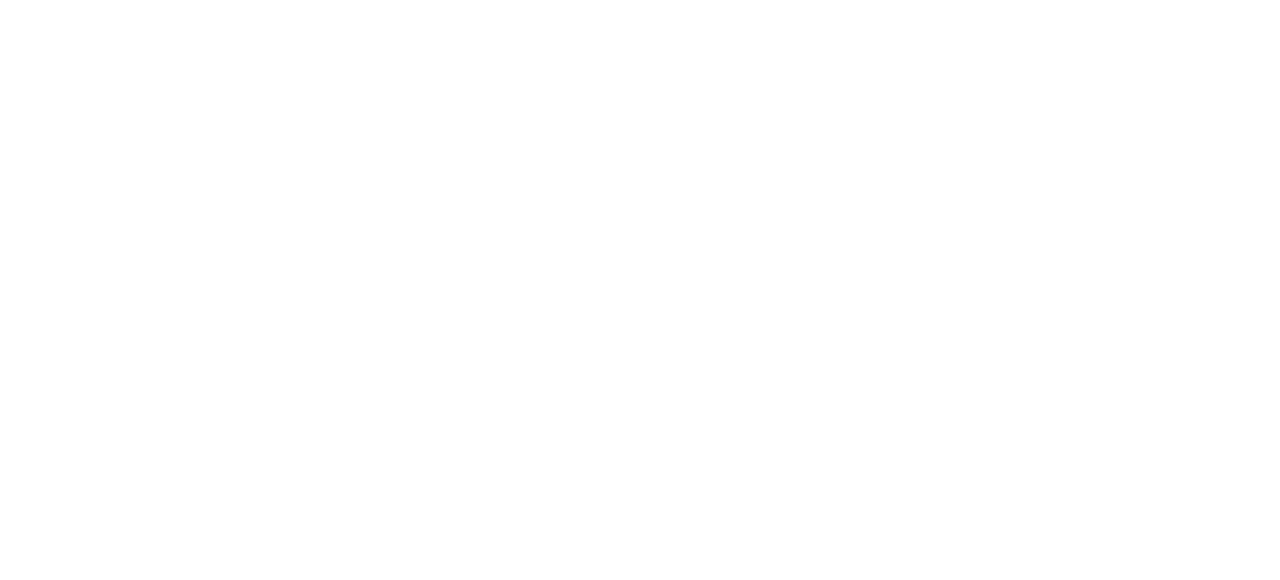
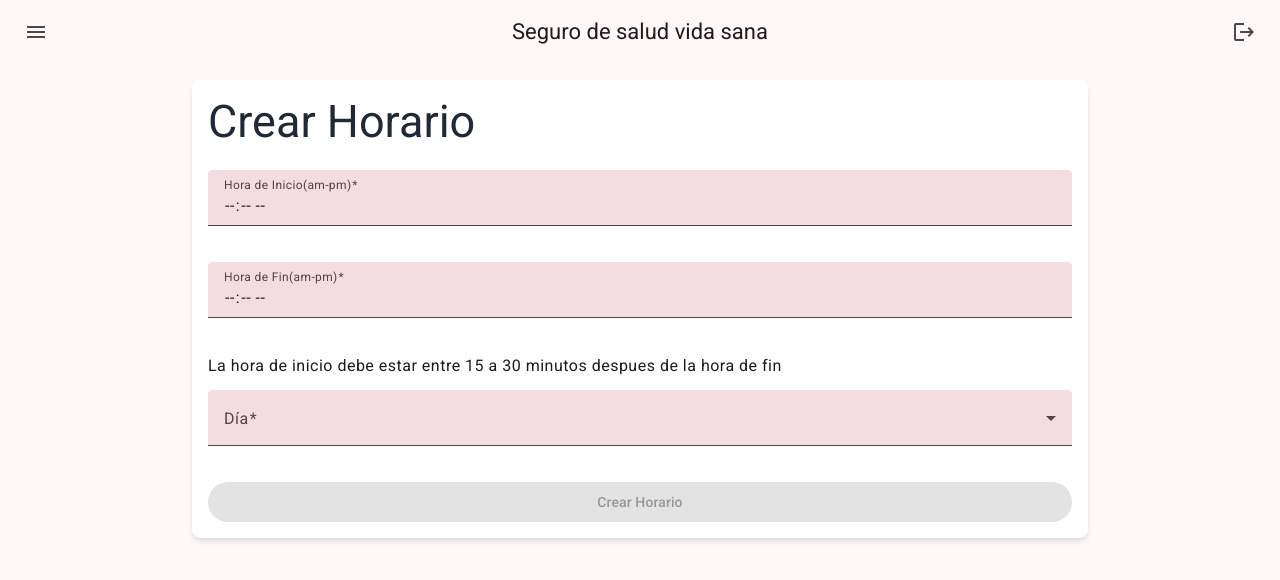
Before and after one commit to MetaDandy/Seguro-de-Salud-Vida-Sana-Frontend, an Angular app: page /admin/crear-horario in a window 1280 px wide. Before the commit this address led to /. Shown: the top 580 px of the page. Built offline with nearby package versions, Linux system fonts and the light colour scheme.

Commit message:
feat(horario): servicio, crear y ver.

```diff
--- /dev/null
+++ b/src/app/Services/Horario/horario.service.ts
@@ -0,0 +1,45 @@
+import { Injectable } from '@angular/core';
+import { environment } from '../../../enviroments/enviroment';
+import { HttpClient, HttpHeaders } from '@angular/common/http';
+import { Observable } from 'rxjs';
+import { map } from 'rxjs/operators';
+
+@Injectable({
+  providedIn: 'root',
+})
+export class HorarioService {
+  private url = environment.apiurl;
+  private route = 'horario';
+
+  constructor(private http: HttpClient) {}
+
+  getAllHorarios(): Observable<any> {
+    const token = localStorage.getItem('token'); // Obtener el token del localStorage
+    const headers = new HttpHeaders().set('Authorization', `Bearer ${token}`); // Añadir el token al encabezado
+
+    return this.http
+      .get<any>(`${this.url}/${this.route}/getAll`, { headers })
+      .pipe(
+        map((response) => {
+          console.log('Datos obtenidos:', response);
+          return response;
+        })
+      );
+  }
+
+  createHorario(data: any): Observable<any> {
+    console.log(data);
+
+    const token = localStorage.getItem('token'); // Obtener el token del localStorage
+    const headers = new HttpHeaders().set('Authorization', `Bearer ${token}`); // Añadir el token al encabezado
+
+    return this.http
+      .post<any>(`${this.url}/${this.route}/create`, data, { headers })
+      .pipe(
+        map((response) => {
+          console.log('Especialidad creada:', response);
+          return response;
+        })
+      );
+  }
+}
--- a/src/app/admin/admin.component.ts
+++ b/src/app/admin/admin.component.ts
@@ -18,5 +18,7 @@ export class AdminComponent {
     { label: 'Ver tipo de insumos', route: '/admin/ver-TipoInsumo' },
     { label: 'Crear especialidad', route: '/admin/crear-especialidad' },
     { label: 'Ver especialidad', route: '/admin/ver-especialidad' },
+    { label: 'Crear horario', route: '/admin/crear-horario' },
+    { label: 'Ver horario', route: '/admin/ver-horario' },
   ];
 }
--- /dev/null
+++ b/src/app/admin/horario/crear-horario/crear-horario.component.html
@@ -0,0 +1,56 @@
+<div class="max-w-4xl mx-auto p-4 bg-white rounded-lg shadow-md">
+  <h2 class="text-2xl font-semibold mb-4 text-gray-800">Crear Horario</h2>
+
+  <form [formGroup]="horarioForm" (ngSubmit)="createHorario()">
+    <!-- Hora de Inicio -->
+    <mat-form-field class="w-full mb-4">
+      <mat-label>Hora de Inicio(am-pm)</mat-label>
+      <input matInput formControlName="horaInicio" type="time" required />
+      <mat-error *ngIf="horarioForm.get('horaInicio')?.hasError('required')">
+        La hora de inicio es obligatoria
+      </mat-error>
+    </mat-form-field>
+
+    <!-- Hora de Fin -->
+    <mat-form-field class="w-full mb-4">
+      <mat-label>Hora de Fin(am-pm)</mat-label>
+      <input matInput formControlName="horaFin" type="time" required />
+      <mat-error *ngIf="horarioForm.get('horaFin')?.hasError('required')">
+        La hora de fin es obligatoria
+      </mat-error>
+      <mat-error *ngIf="!validateHoraFin()">
+        La hora de fin debe ser al menos 15 minutos después de la hora de inicio
+        y no más de 30 minutos.
+      </mat-error>
+    </mat-form-field>
+
+    <p>
+      La hora de inicio debe estar entre 15 a 30 minutos despues de la hora de
+      fin
+    </p>
+
+    <!-- Día -->
+    <mat-form-field class="w-full mb-4">
+      <mat-label>Día</mat-label>
+      <mat-select formControlName="dia" required>
+        <mat-option *ngFor="let dia of dias" [value]="dia">{{
+          dia
+        }}</mat-option>
+      </mat-select>
+      <mat-error *ngIf="horarioForm.get('dia')?.hasError('required')">
+        El día es obligatorio
+      </mat-error>
+    </mat-form-field>
+
+    <!-- Botón para enviar -->
+    <button
+      mat-raised-button
+      color="primary"
+      [disabled]="horarioForm.invalid"
+      class="w-full"
+      type="submit"
+    >
+      Crear Horario
+    </button>
+  </form>
+</div>
--- /dev/null
+++ b/src/app/admin/horario/crear-horario/crear-horario.component.ts
@@ -0,0 +1,105 @@
+import { Component } from '@angular/core';
+import {
+  FormBuilder,
+  FormGroup,
+  ReactiveFormsModule,
+  Validators,
+} from '@angular/forms';
+import { MatSnackBar } from '@angular/material/snack-bar';
+import { Router } from '@angular/router';
+import { HorarioService } from '../../../Services/Horario/horario.service'; // Asegúrate de que el servicio esté importado
+import { MatInputModule } from '@angular/material/input';
+import { MatButtonModule } from '@angular/material/button';
+import { MatSelectModule } from '@angular/material/select';
+import { CommonModule } from '@angular/common';
+
+@Component({
+  selector: 'app-crear-horario',
+  standalone: true,
+  imports: [
+    MatInputModule,
+    MatButtonModule,
+    MatSelectModule,
+    ReactiveFormsModule,
+    CommonModule,
+  ],
+  templateUrl: './crear-horario.component.html',
+  styleUrls: ['./crear-horario.component.css'],
+})
+export class CrearHorarioComponent {
+  horarioForm: FormGroup;
+
+  dias = ['LUNES', 'MARTES', 'MIERCOLES', 'JUEVES', 'VIERNES']; // Días de la semana
+
+  constructor(
+    private fb: FormBuilder,
+    private horarioService: HorarioService,
+    private snackBar: MatSnackBar,
+    private router: Router
+  ) {
+    // Inicializamos el formulario con validaciones
+    this.horarioForm = this.fb.group({
+      horaInicio: ['', [Validators.required]],
+      horaFin: ['', [Validators.required]],
+      dia: ['', [Validators.required]],
+    });
+  }
+
+  // Método para crear un horario
+  createHorario(): void {
+    if (this.horarioForm.invalid) {
+      this.snackBar.open(
+        'Por favor complete todos los campos correctamente.',
+        'Cerrar',
+        { duration: 3000 }
+      );
+      return;
+    }
+
+    const horarioData = this.horarioForm.value;
+
+    // Llamamos al servicio para crear el horario
+    this.horarioService.createHorario(horarioData).subscribe({
+      next: (response) => {
+        this.snackBar.open('Horario creado con éxito.', 'Cerrar', {
+          duration: 3000,
+        });
+        this.router.navigate(['/admin/ver-horario']); // Redirigimos a la vista de horarios
+      },
+      error: (error) => {
+        console.error('Error al crear el horario:', error);
+        this.snackBar.open(
+          'Error al crear el horario. Intenta nuevamente.',
+          'Cerrar',
+          { duration: 3000 }
+        );
+      },
+    });
+  }
+
+  // Método para validar que la hora de fin es al menos 15 minutos después de la hora de inicio
+  validateHoraFin(): boolean {
+    const horaInicio = this.horarioForm.get('horaInicio')?.value;
+    const horaFin = this.horarioForm.get('horaFin')?.value;
+
+    if (horaInicio && horaFin) {
+      const [horaInicioHoras, horaInicioMinutos] = horaInicio
+        .split(':')
+        .map(Number);
+      const [horaFinHoras, horaFinMinutos] = horaFin.split(':').map(Number);
+
+      const horaInicioDate = new Date();
+      horaInicioDate.setHours(horaInicioHoras, horaInicioMinutos);
+
+      const horaFinDate = new Date();
+      horaFinDate.setHours(horaFinHoras, horaFinMinutos);
+
+      const diferencia =
+        (horaFinDate.getTime() - horaInicioDate.getTime()) / (1000 * 60); // Convertir la diferencia a minutos
+
+      return diferencia >= 15 && diferencia <= 30;
+    }
+
+    return false;
+  }
+}
--- /dev/null
+++ b/src/app/admin/horario/ver-horario/ver-horario.component.html
@@ -0,0 +1,53 @@
+<div class="max-w-4xl mx-auto p-4 bg-white rounded-lg shadow-md">
+  <h2 class="text-2xl font-semibold mb-4 text-gray-800">Lista de Horarios</h2>
+
+  <table mat-table [dataSource]="dataSource" class="w-full mat-elevation-z8">
+    <!-- ID Column -->
+    <ng-container matColumnDef="id">
+      <th mat-header-cell *matHeaderCellDef class="text-left p-2">ID</th>
+      <td mat-cell *matCellDef="let element" class="p-2">{{ element.id }}</td>
+    </ng-container>
+
+    <!-- Hora Inicio Column -->
+    <ng-container matColumnDef="horaInicio">
+      <th mat-header-cell *matHeaderCellDef class="text-left p-2">
+        Hora Inicio
+      </th>
+      <td mat-cell *matCellDef="let element" class="p-2">
+        {{ element.horaInicio }}
+      </td>
+    </ng-container>
+
+    <!-- Hora Fin Column -->
+    <ng-container matColumnDef="horaFin">
+      <th mat-header-cell *matHeaderCellDef class="text-left p-2">Hora Fin</th>
+      <td mat-cell *matCellDef="let element" class="p-2">
+        {{ element.horaFin }}
+      </td>
+    </ng-container>
+
+    <!-- Día Column -->
+    <ng-container matColumnDef="dia">
+      <th mat-header-cell *matHeaderCellDef class="text-left p-2">Día</th>
+      <td mat-cell *matCellDef="let element" class="p-2">{{ element.dia }}</td>
+    </ng-container>
+
+    <tr
+      mat-header-row
+      *matHeaderRowDef="displayedColumns"
+      class="bg-gray-200"
+    ></tr>
+    <tr
+      mat-row
+      *matRowDef="let row; columns: displayedColumns"
+      class="hover:bg-gray-100"
+    ></tr>
+  </table>
+
+  <!-- Paginador -->
+  <mat-paginator
+    [pageSizeOptions]="[5, 10, 20]"
+    showFirstLastButtons
+    class="mt-4"
+  ></mat-paginator>
+</div>
--- /dev/null
+++ b/src/app/admin/horario/ver-horario/ver-horario.component.ts
@@ -0,0 +1,32 @@
+import { Component, OnInit, ViewChild } from '@angular/core';
+import { MatTableDataSource, MatTableModule } from '@angular/material/table';
+import { MatPaginator, MatPaginatorModule } from '@angular/material/paginator';
+import { HorarioService } from '../../../Services/Horario/horario.service';
+
+@Component({
+  selector: 'app-ver-horario',
+  standalone: true,
+  imports: [MatTableModule, MatPaginatorModule],
+  templateUrl: './ver-horario.component.html',
+  styleUrls: ['./ver-horario.component.css'],
+})
+export class VerHorarioComponent implements OnInit {
+  displayedColumns: string[] = ['id', 'horaInicio', 'horaFin', 'dia']; // Columnas a mostrar
+  dataSource = new MatTableDataSource<any>(); // MatTableDataSource para la tabla de datos
+
+  @ViewChild(MatPaginator) paginator!: MatPaginator; // Paginador
+
+  constructor(private horarioService: HorarioService) {}
+
+  ngOnInit(): void {
+    // Obtener los horarios al cargar el componente
+    this.horarioService.getAllHorarios().subscribe({
+      next: (response) => {
+        console.log('Horarios obtenidos:', response);
+        this.dataSource.data = response.horarioList; // Llenar la tabla con los datos obtenidos
+        this.dataSource.paginator = this.paginator; // Asignar el paginator a la tabla
+      },
+      error: (error) => console.error('Error al obtener los horarios:', error),
+    });
+  }
+}
```
Also changed, not shown: src/app/app.routes.ts (+10 -0 lines), src/app/admin/horario/crear-horario/crear-horario.component.css (added), src/app/admin/horario/ver-horario/ver-horario.component.css (added), 2 other files (tests, documents, lock files or other folders).
